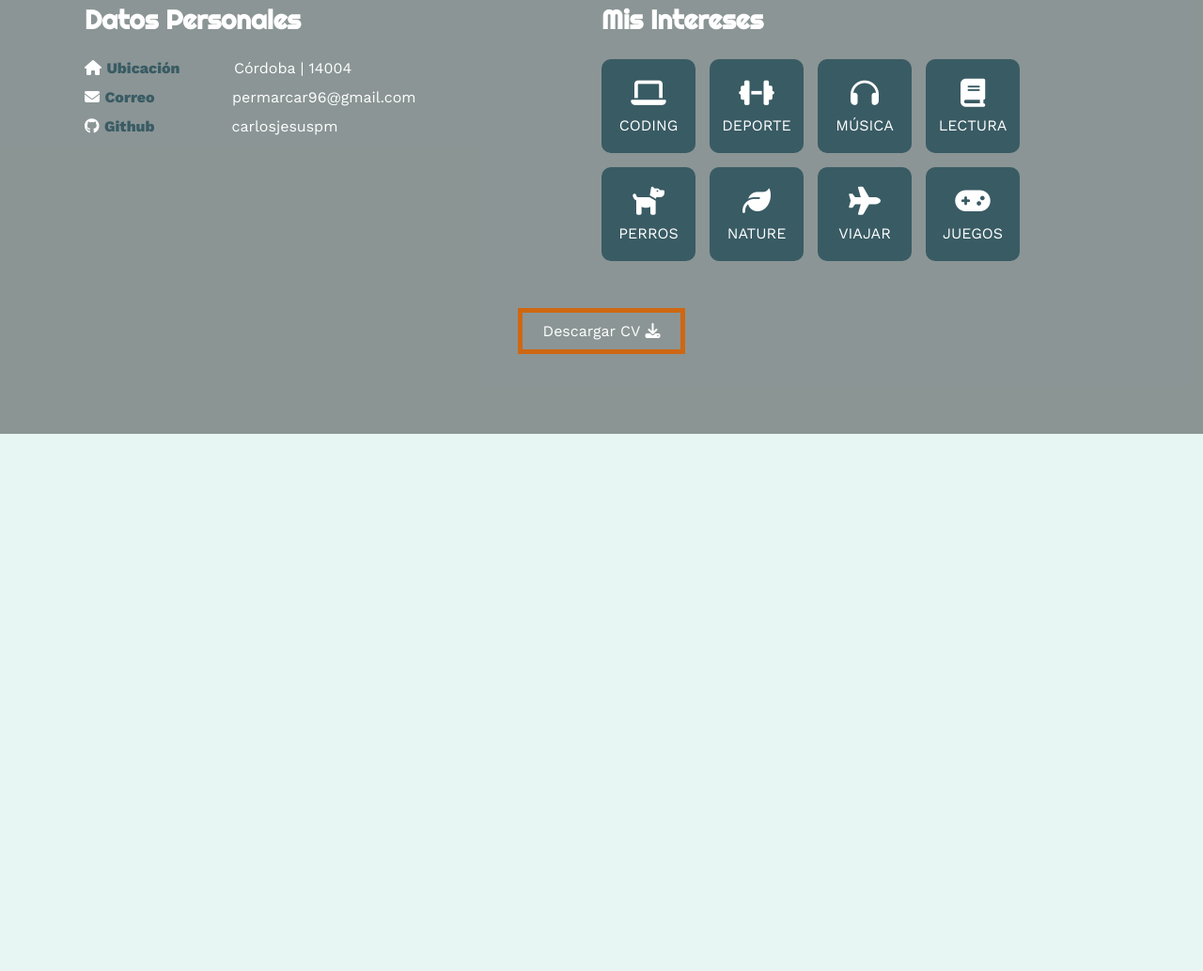
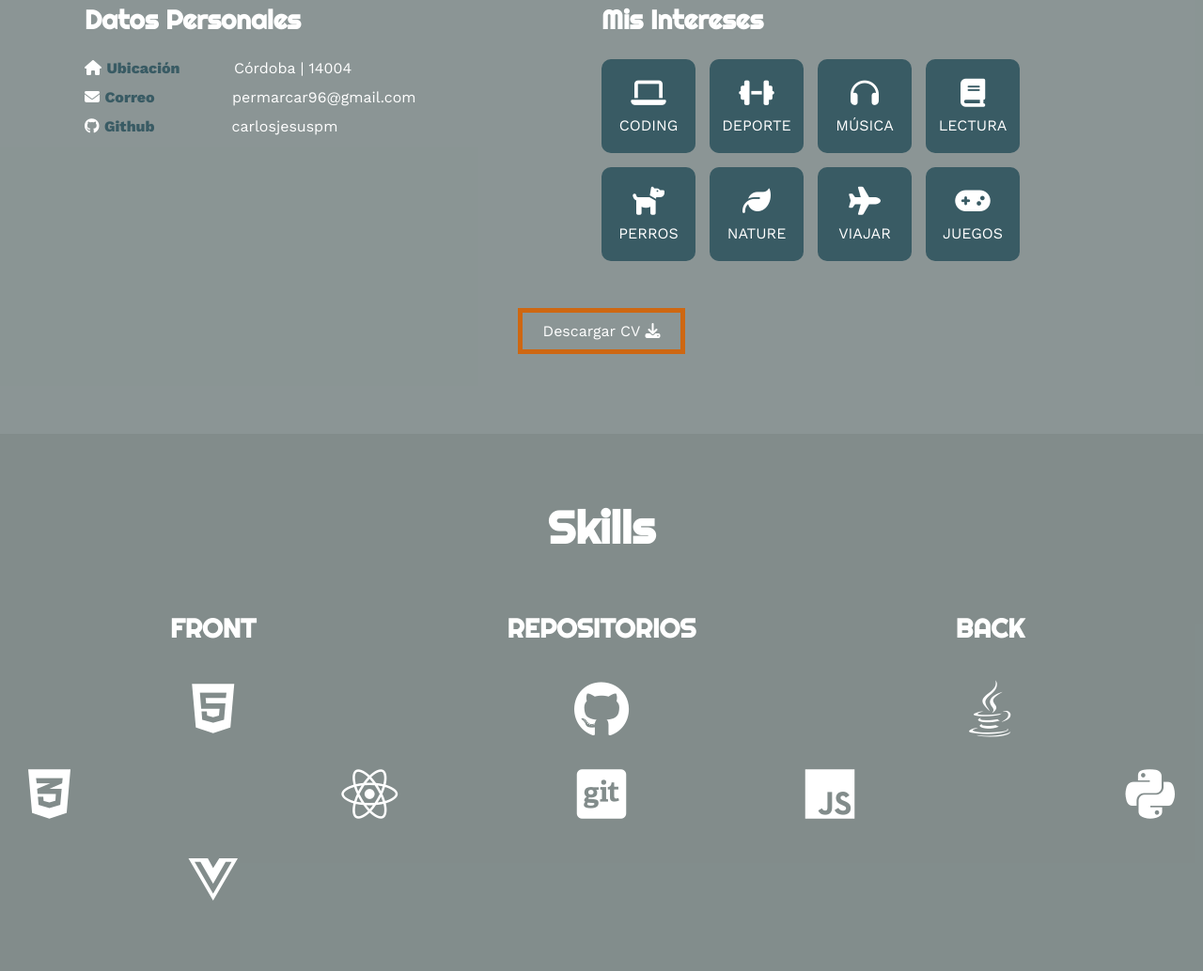
Before and after one commit to carlosjesuspm/PORTFOLIO, a plain HTML site: page index.html in a window 1280 px wide. Shown: the part 1114-2148 px from the top of the page at 94% size. Before the commit the page ends 1576 px from the top, so only its background shows below. Drawn offline with nearby package versions, Linux system fonts and the light colour scheme.

Commit message:
Iconos bien situados

```diff
--- /dev/null
+++ b/estilos/skills.css
@@ -0,0 +1,95 @@
+.skills{
+
+    background-color: #20262981;
+    color:#fff;
+    padding: 50px 20px;
+}
+
+.contenido-skills{
+
+    max-width: 1800px;
+    margin: auto;
+
+}
+
+.skills h2{
+    font-size: 48px;
+    font-family: 'Righteous';
+    text-align: center;
+    padding: 20px 0;
+
+}
+
+.fila-skills{
+    display: flex;
+    padding-top: 40px;
+
+
+}
+
+.col-skills{
+
+    width: 50%;
+
+}
+
+.col-skills h3{
+
+    font-size: 28px;
+    font-family: 'Righteous';
+    margin-bottom: 25px;
+    display: flex;
+    justify-content: center;
+
+}
+
+.contenedor-front, .contenedor-back, .contenedor-repositorios{
+
+    display: grid;
+    grid-template-columns: auto;
+
+
+
+}
+
+.front, .back{
+
+    text-align: center;
+    padding:10px;
+}
+
+.repositorio{
+
+    text-align: center;
+    padding:15px;
+}
+
+.f1, .b1{
+    grid-column: 1 / span 2;
+    grid-row: 1;
+}
+
+.f2, .b2{
+    text-align:left;
+    grid-column: 1 / span 2;
+    grid-row: 2;
+
+
+}
+
+.f3, .b3{
+    text-align: right;
+    grid-column: 1 / span 2;
+    grid-row: 2;
+    grid-template-columns: auto;
+}
+
+.f4{
+    grid-column: 1 / span 2;
+    grid-row: 3;
+}
+
+.front, .back, .repositorio i{
+
+    font-size: 60px;
+}
--- a/index.html
+++ b/index.html
@@ -17,10 +17,11 @@
     <!--CSS Link-->
     <link rel="stylesheet" href="estilos/inicio.css" />
     <link rel="stylesheet" href="estilos/sobremi.css">
+    <link rel="stylesheet" href="estilos/skills.css">
 
   </head>
   <body>
-    <!--Header-->
+    <!--HEADER-->
     <div class="contenedor-header">
       <header>
         <!--Logo-->
@@ -33,6 +34,7 @@
           <ul>
             <li><a href="#inicio">INICIO</a></li>
             <li><a href="#sobremi">SOBRE MÍ</a></li>
+            <li><a href="#skills">SKILLS</a></li>
             <li><a href="#portfolio">PORTFOLIO</a></li>
             <li><a href="#certificado">CERTIFICADOS</a></li>
             <li><a href="#contacto">CONTACTO</a></li>
@@ -67,7 +69,6 @@
     </section>
 
     <!--SOBRE MÍ-->
-
     <section id="sobremi" class="sobremi">
       <div class="contenido-sobremi">
         <h2>Sobre Mí</h2>
@@ -159,5 +160,75 @@
       </div>
     </div>
     </section>
+
+    <!--SKILLS-->
+    <section id="skills" class="skills">
+      <div class="contenido-skills">
+        <h2>Skills</h2>
+        <div class="fila-skills">
+          <div class="col-skills">
+            <h3>FRONT</h3>
+            <div class="contenedor-front">
+
+              <div class="front f1">
+                <i class="fa-brands fa-html5"></i>
+                <br>
+              </div>
+
+              <div class="front f2">
+                <i class="fa-brands fa-css3-alt"></i>
+                <br>
+              </div>
+
+              <div class="front f3">
+                <i class="fa-brands fa-react"></i>
+                <br>
+              </div>
+
+              <div class="front f4">
+                <i class="fa-brands fa-vuejs"></i>
+                <br>
+              </div>
+            </div>
+          </div>
+
+          <div class="col-skills">
+            <h3>REPOSITORIOS</h3>
+            <div class="contenedor-repositorios">
+              <div class="repositorio">
+                <i class="fa-brands fa-github"></i>
+                <br>
+              </div>
+              <div class="repositorio">
+                <i class="fa-brands fa-square-git"></i>
+                <br>
+              </div>
+            </div>
+          </div>
+
+          <div class="col-skills">
+            <h3>BACK</h3>
+            <div class="contenedor-back">
+              <div class="back b1">
+                <i class="fa-brands fa-java"></i>
+                <br>
+              </div>
+
+              <div class="back b2">
+                <i class="fa-brands fa-js"></i>
+                <br>
+              </div>
+
+              <div class="back b3">
+                <i class="fa-brands fa-python"></i>
+                <br>
+              </div>
+            </div>
+          </div>
+
+
+        </div>
+      </div>
+    </section>
   </body>
 </html>
```
